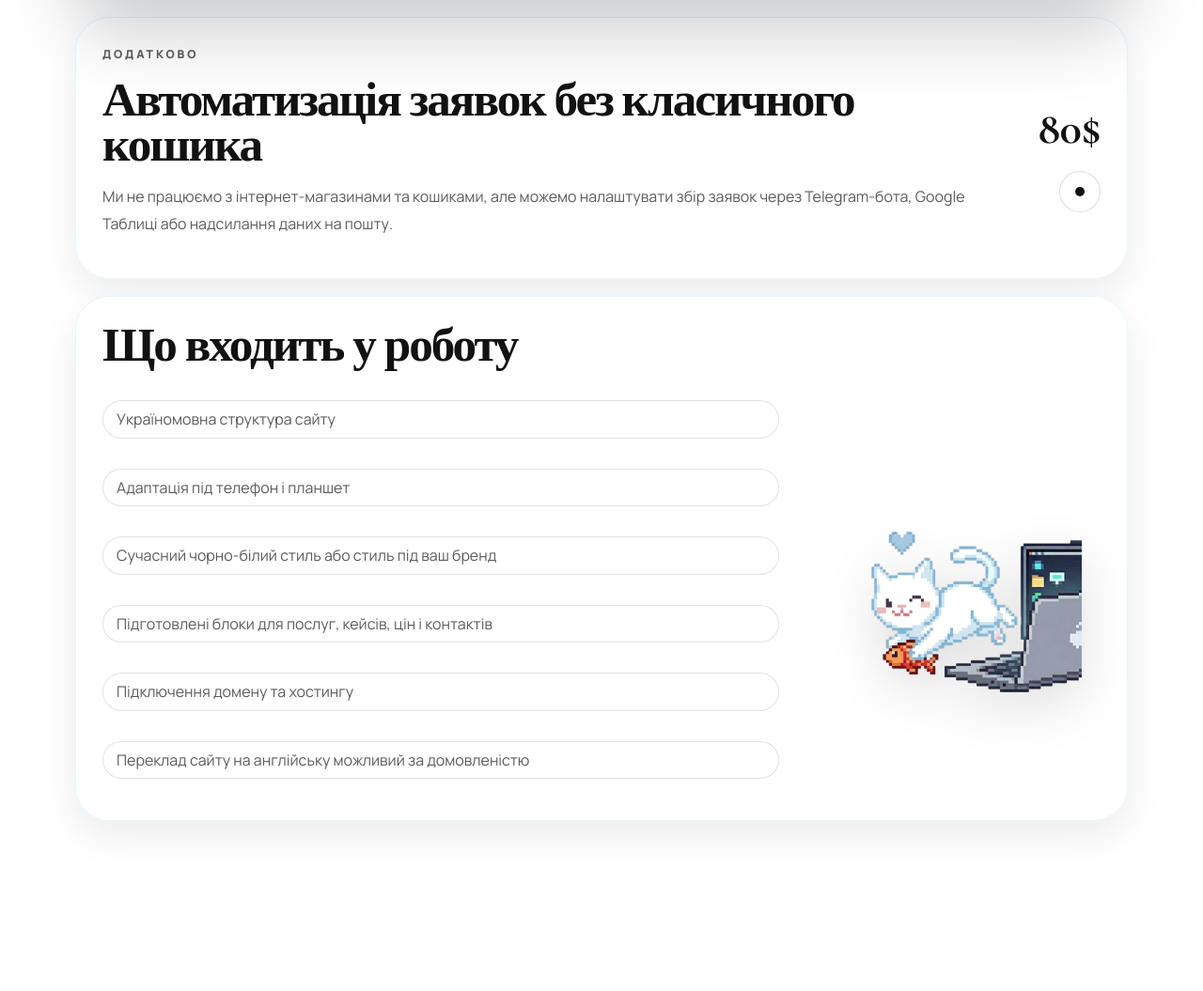
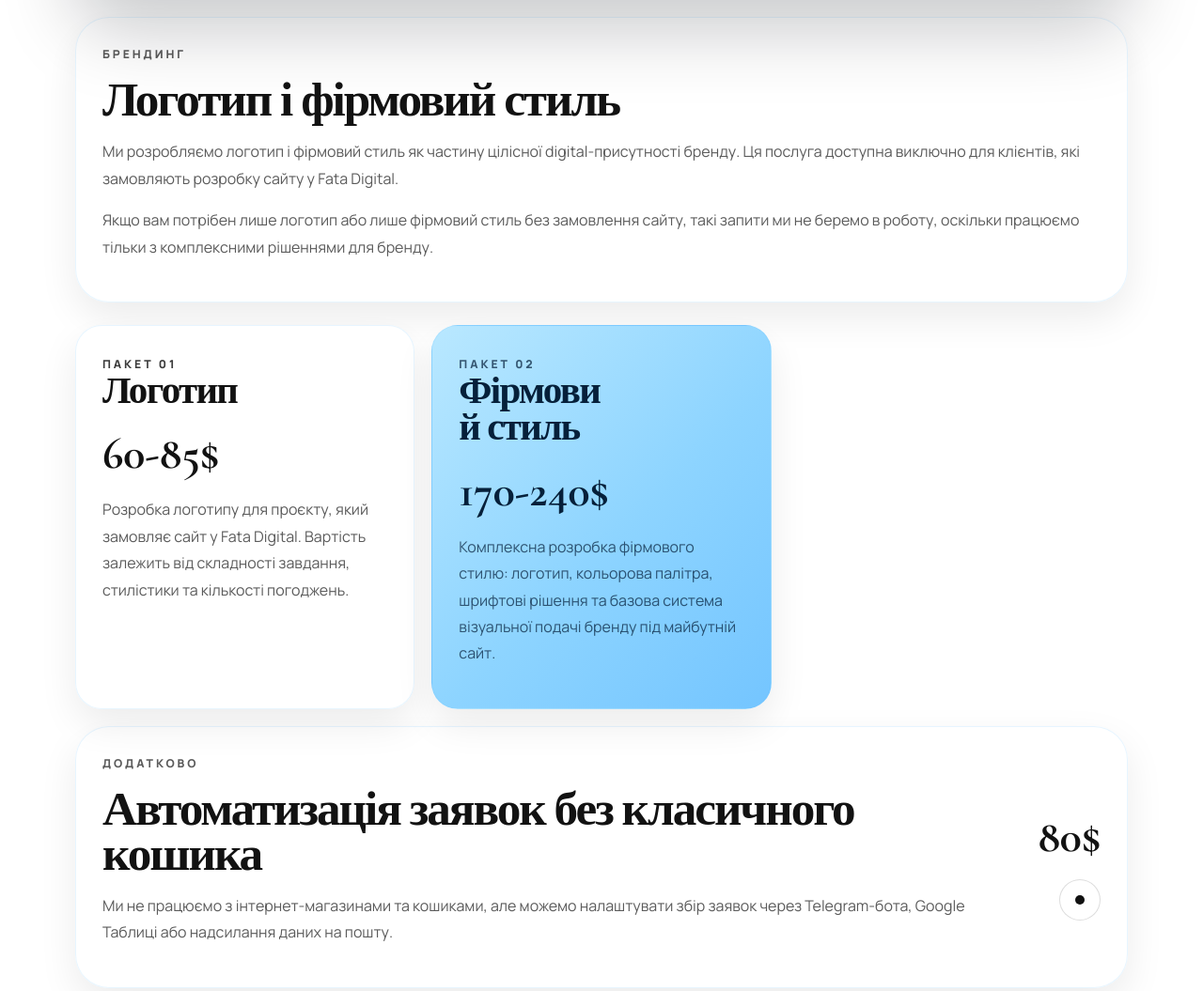
Before and after one commit to itfata/fatadigital, a plain HTML site: page prices.html in a window 1280 px wide. Shown: the part 599-1654 px from the top of the page at 94% size. Before the commit the page ends 1545 px from the top, so only its background shows below. Drawn offline with nearby package versions, Linux system fonts and the light colour scheme.

Commit message:
Add branding and pricing information to prices.html
Added branding and pricing sections to prices.html, detailing logo and brand style packages.

```diff
--- a/prices.html
+++ b/prices.html
@@ -70,6 +70,43 @@
 
       <section class="addon card card--mono">
         <div class="addon__copy">
+          <p class="eyebrow eyebrow--mono">Брендинг</p>
+          <h2>Логотип і фірмовий стиль</h2>
+          <p>
+            Ми розробляємо логотип і фірмовий стиль як частину цілісної digital-присутності бренду.
+            Ця послуга доступна виключно для клієнтів, які замовляють розробку сайту у Fata Digital.
+          </p>
+          <p>
+            Якщо вам потрібен лише логотип або лише фірмовий стиль без замовлення сайту, такі запити
+            ми не беремо в роботу, оскільки працюємо тільки з комплексними рішеннями для бренду.
+          </p>
+        </div>
+      </section>
+
+      <section class="pricing-grid pricing-grid--branding">
+        <article class="price-card">
+          <span class="price-card__label">Пакет 01</span>
+          <h2>Логотип</h2>
+          <strong>60-85$</strong>
+          <p>
+            Розробка логотипу для проєкту, який замовляє сайт у Fata Digital. Вартість залежить від
+            складності завдання, стилістики та кількості погоджень.
+          </p>
+        </article>
+
+        <article class="price-card price-card--featured">
+          <span class="price-card__label">Пакет 02</span>
+          <h2>Фірмовий стиль</h2>
+          <strong>170-240$</strong>
+          <p>
+            Комплексна розробка фірмового стилю: логотип, кольорова палітра, шрифтові рішення та базова
+            система візуальної подачі бренду під майбутній сайт.
+          </p>
+        </article>
+      </section>
+
+      <section class="addon card card--mono">
+        <div class="addon__copy">
           <p class="eyebrow eyebrow--mono">Додатково</p>
           <h2>Автоматизація заявок без класичного кошика</h2>
           <p>
```
